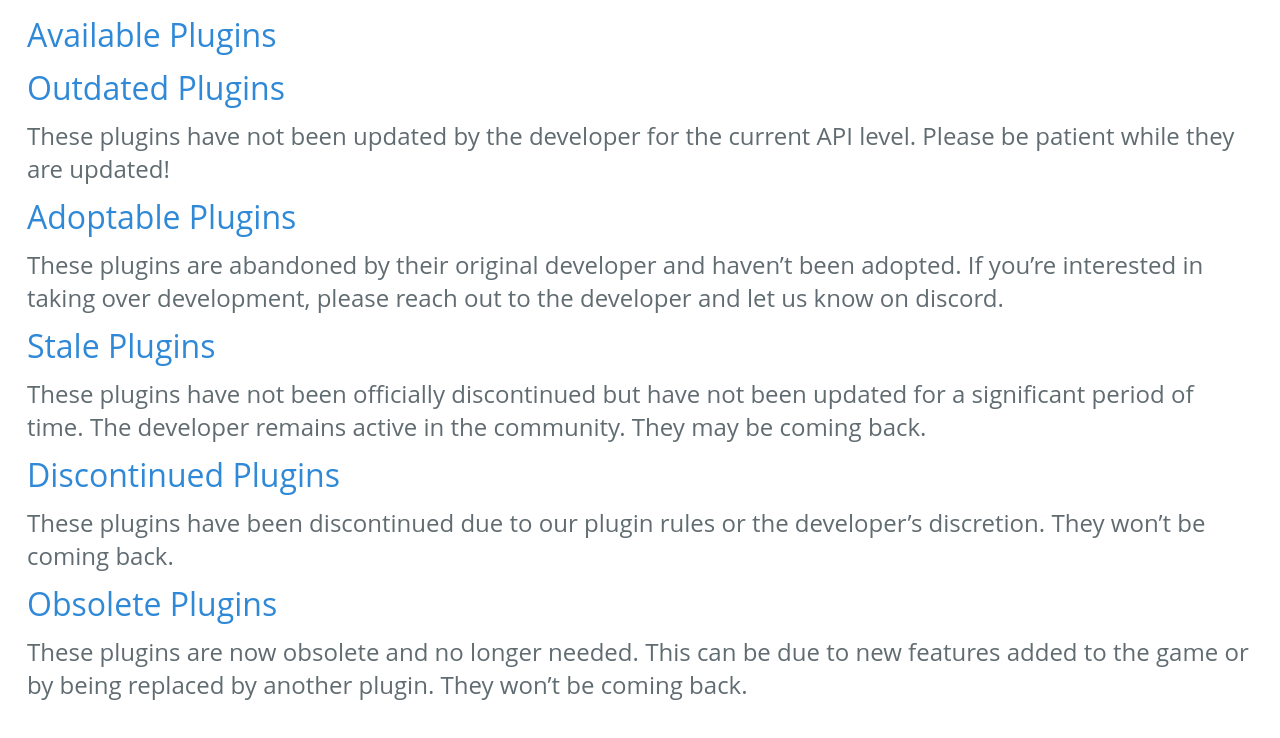
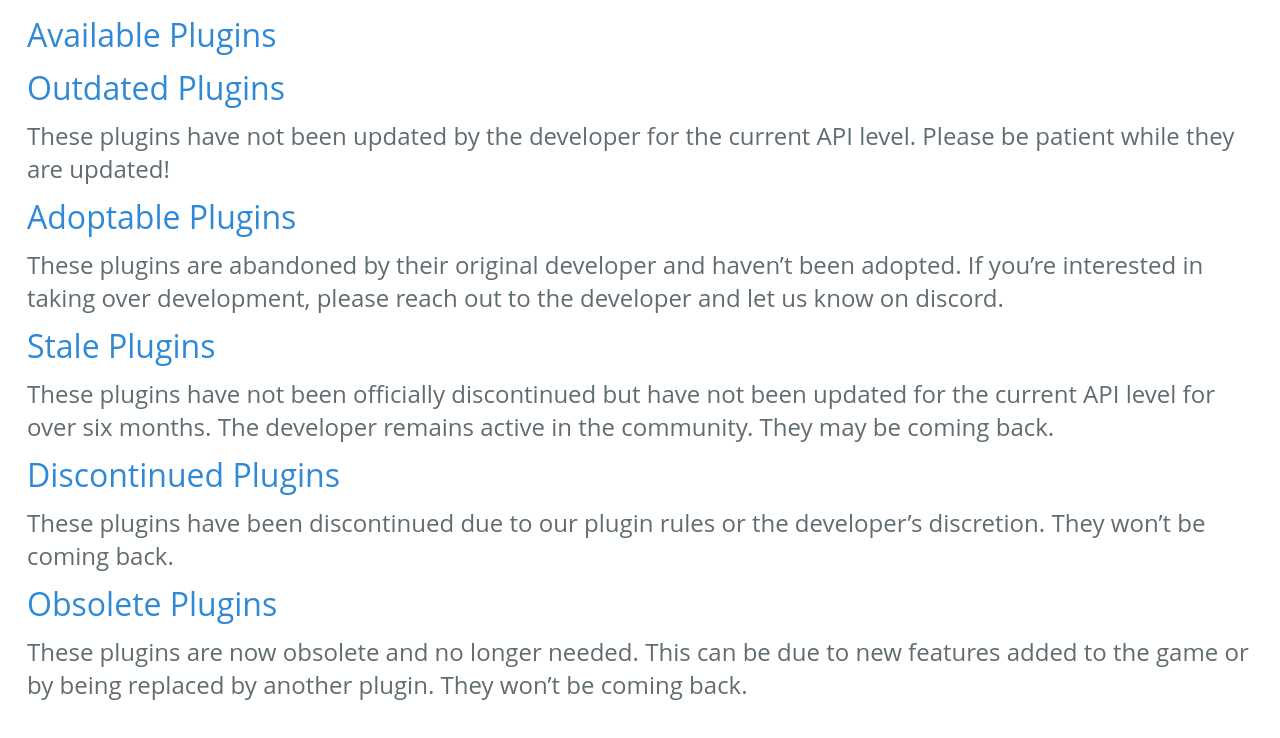
Before and after one commit to tommadness/Plugin-Browser, a plain HTML site: page index.html in a window 1280 px wide. Drawn offline with Linux system fonts and the light colour scheme; no server answers.

Commit message:
fix: clarify stale criteria

```diff
--- a/index.html
+++ b/index.html
@@ -22,8 +22,8 @@
     </div>
     <div id="stale" class="pluginList">
         <h1>Stale Plugins</h1>
-        <h2>These plugins have not been officially discontinued but have not been updated for a significant period
-            of time. The developer remains active in the community. They may be coming back.</h2>
+        <h2>These plugins have not been officially discontinued but have not been updated for the current API level for
+            over six months. The developer remains active in the community. They may be coming back.</h2>
     </div>
     <div id="discontinued" class="pluginList">
         <h1>Discontinued Plugins</h1>
```
